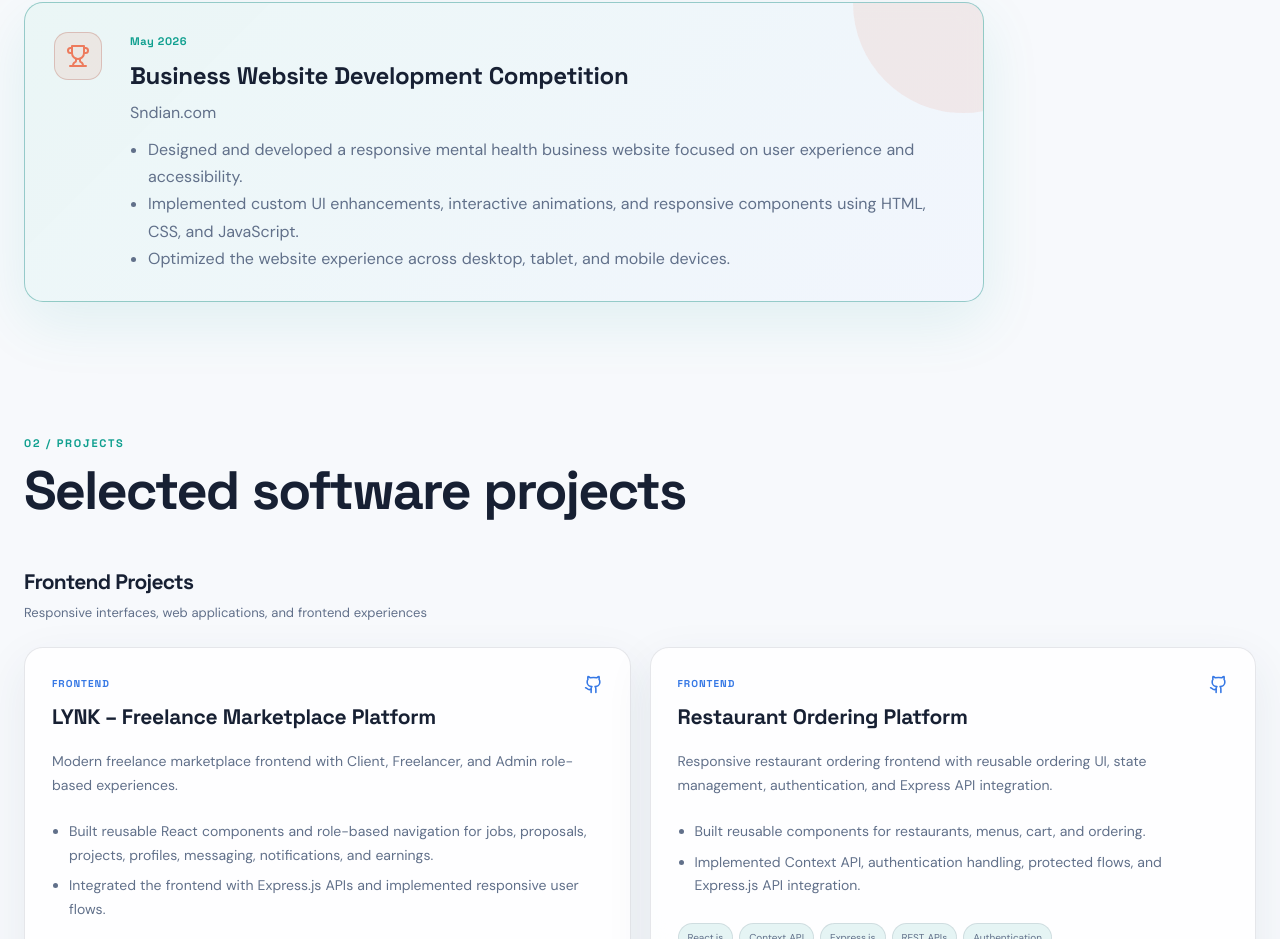
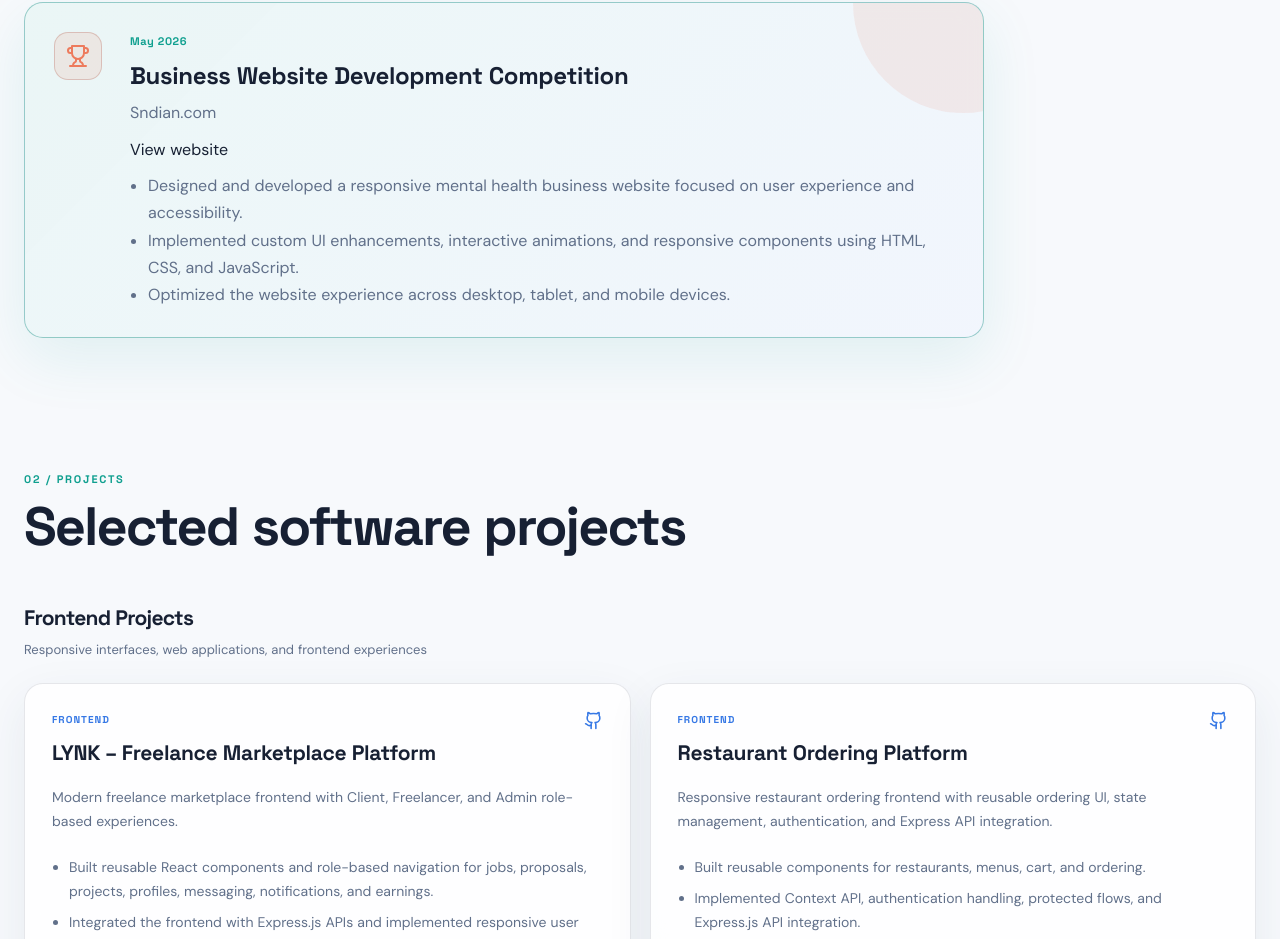
Before and after one commit to AhmedHassan-Ahmed/Ahmed-Hassan-portfolio-, a React (Vite) app: page / in a window 1280 px wide. Shown: the part 2930-3869 px from the top of the page. Built offline with nearby package versions, Linux system fonts and the light colour scheme.

Commit message:
first commit

```diff
--- a/src/components/Awards.tsx
+++ b/src/components/Awards.tsx
@@ -21,6 +21,9 @@ export function Awards() {
               <div className="certificate-date">{award.date}</div>
               <h3>{award.title}</h3>
               <p>{award.organization}</p>
+              <a href={award.link} target="_blank" rel="noopener noreferrer">
+                View website
+              </a>
               <ul>{award.description.map((line) => <li key={line}>{line}</li>)}</ul>
             </div>
           </motion.article>
--- a/src/data/awards.ts
+++ b/src/data/awards.ts
@@ -5,10 +5,12 @@ export const awards: Award[] = [
     title: "Business Website Development Competition",
     organization: "Sndian.com",
     date: "May 2026",
+    link: "https://www.sndian.com/competition/business-website-development",
     description: [
       "Designed and developed a responsive mental health business website focused on user experience and accessibility.",
       "Implemented custom UI enhancements, interactive animations, and responsive components using HTML, CSS, and JavaScript.",
       "Optimized the website experience across desktop, tablet, and mobile devices.",
     ],
+
   },
 ];
--- a/src/types/index.ts
+++ b/src/types/index.ts
@@ -45,6 +45,7 @@ export type Award = {
   title: string;
   organization: string;
   date: string;
+  link: string;
   description: string[];
 };
 
```
